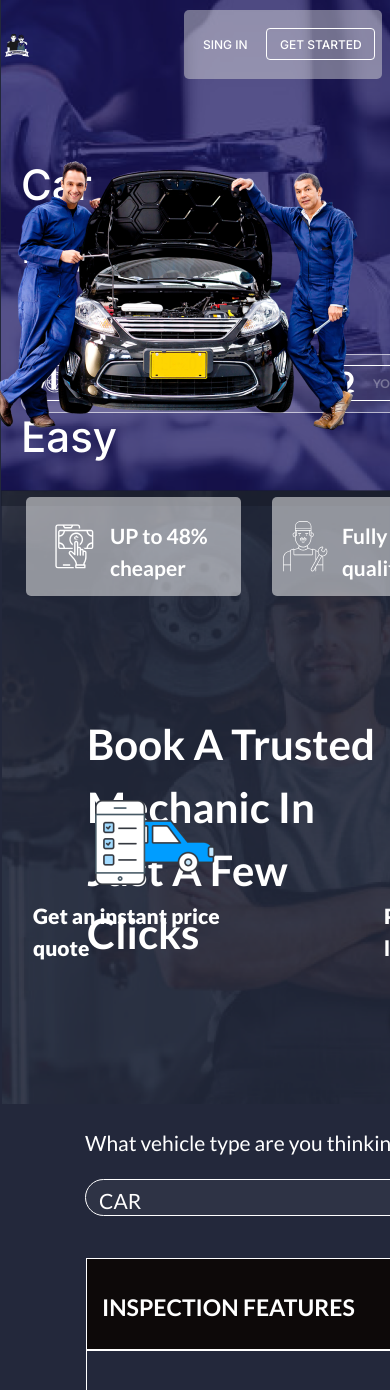
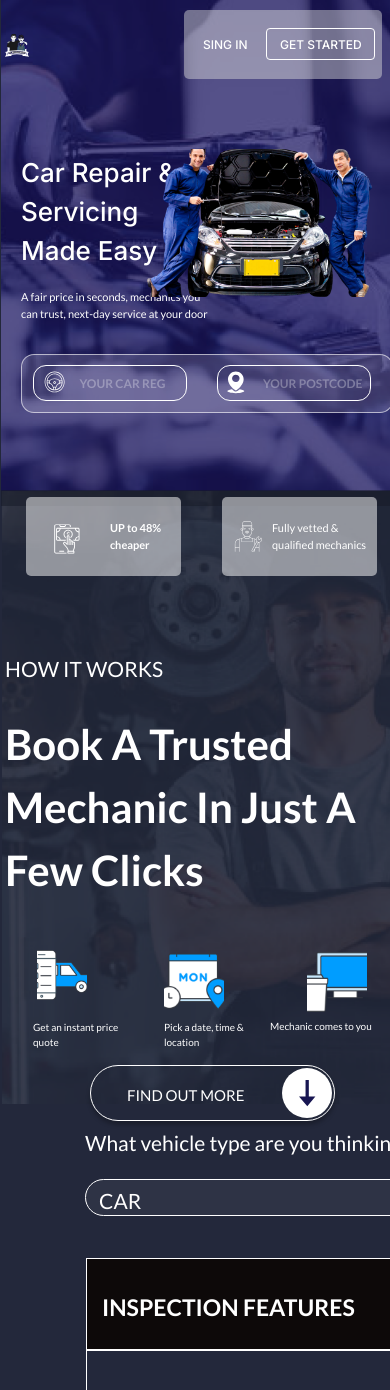
Before and after one commit to nureazambd/car-repair-servicing-made-easy, a React (Create React App) app: page / in a window 390 px wide. Shown: the top 1390 px of the page. Built offline with nearby package versions, Linux system fonts and the light colour scheme.

Commit message:
Home section responsive revisions 1

```diff
--- a/src/components/Home.css
+++ b/src/components/Home.css
@@ -137,17 +137,17 @@
         margin: 0;
       }
       .car-repair-container {
-        position: absolute;
-        top: 0;
-        left: 0;
-        font-size: 42px;
+        /* position: absolute; */
+        top: 0;
+        left: 0;
+        font-size: 26px;
         font-family: var(--font-inter);
       }
       .a-fair-price-container {
         position: absolute;
         top: 136px;
         left: 0;
-        font-size: 15px;
+        font-size: 11px;
       }
       .group-item {
         position: absolute;
@@ -157,7 +157,7 @@
         background-color: rgba(245, 244, 255, 0.17);
         border: 1px solid rgba(255, 255, 255, 0.6);
         box-sizing: border-box;
-        width: 572px;
+        width: 372px;
         height: 59px;
       }
       .your-car-reg {
@@ -176,7 +176,7 @@
         border-radius: var(--br-smi);
         border: 1px solid var(--color-white);
         box-sizing: border-box;
-        width: 254.1px;
+        width: 154.1px;
         height: 36.7px;
       }
       .vector-icon {
@@ -223,7 +223,7 @@
       .your-postcode-parent {
         position: absolute;
         top: 211.5px;
-        left: 305.6px;
+        left: 195.6px;
         width: 254.1px;
         height: 36.7px;
         color: var(--color-gray-100);
@@ -238,7 +238,7 @@
       }
       .ellipse-div {
         position: absolute;
-        top: 364px;
+        top: 764px;
         left: 602px;
         border-radius: 50%;
         background-color: rgba(10, 8, 48, 0.51);
@@ -248,9 +248,9 @@
       .pngwing-1-icon {
         position: absolute;
         top: 149px;
-        right: 21px;
-        width: 390px;
-        height: 288px;
+        right: 11px;
+        width: 240px;
+        height: 148px;
         object-fit: cover;
       }
       .frame-child2 {
@@ -267,24 +267,25 @@
         left: 0;
         border-radius: var(--br-8xs);
         background-color: var(--color-gray-200);
-        width: 215.2px;
-        height: 98.7px;
+        width: 155.2px;
+        height: 78.7px;
       }
       .up-to-48-container {
         position: absolute;
         top: 0;
         left: 57.7px;
         font-weight: 600;
+        font-size: 11px;
         display: inline-block;
-        width: 105px;
-        height: 52.5px;
+        width: 100%;
+        /* height: 52.5px; */
       }
       .group-child3 {
         position: absolute;
         top: 4.2px;
         left: 0;
-        width: 45.1px;
-        height: 45.1px;
+        width: 30.1px;
+        height: 30.1px;
       }
       .up-to-48-cheaper-parent {
         position: absolute;
@@ -304,12 +305,13 @@
       .group-child4 {
         border-radius: var(--br-8xs);
         background-color: var(--color-gray-200);
-        width: 272.9px;
+        width: 155.2px;
+        height: 78.7px;
       }
       .vector-icon2 {
         position: absolute;
-        height: 97.9%;
-        width: 17.98%;
+        height: 31.1px;
+        width: 31.1px;
         top: 1.9%;
         right: 82.02%;
         bottom: 0.19%;
@@ -321,8 +323,9 @@
       .fully-vetted-container {
         position: absolute;
         top: 0;
-        left: 58.8px;
-        font-weight: 600;
+        left: 38.8px;
+        font-weight: 500;
+        font-size: 11px;
         display: inline-block;
         width: 192.1px;
         height: 52.5px;
@@ -340,7 +343,7 @@
       .rectangle-container {
         position: absolute;
         top: 0;
-        left: 245.6px;
+        left: 195.6px;
         width: 272.9px;
         height: 98.7px;
       }
@@ -348,12 +351,13 @@
         left: 0;
         border-radius: var(--br-8xs);
         background-color: var(--color-gray-200);
-        width: 206.8px;
+        width: 155.2px;
+        height: 78.7px;
       }
       .vector-icon3 {
         position: absolute;
-        height: 85.9%;
-        width: 24%;
+        height: 31.1px;
+        width: 31.1px;
         top: 8%;
         right: 76%;
         bottom: 6.1%;
@@ -365,8 +369,9 @@
       .same-or-next-container {
         position: absolute;
         top: 0;
-        left: 59.8px;
-        font-weight: 600;
+        left: 49.8px;
+        font-weight: 500;
+        font-size: 11px;
         display: inline-block;
         width: 128.1px;
         height: 52.5px;
@@ -384,7 +389,7 @@
       .group-div {
         position: absolute;
         top: 0;
-        left: 765.2px;
+        left: 395.2px;
         width: 206.8px;
         height: 98.7px;
       }
@@ -392,12 +397,13 @@
         left: 0;
         border-radius: var(--br-8xs);
         background-color: var(--color-gray-200);
-        width: 185.8px;
+        width: 155.2px;
+        height: 78.7px;
       }
       .group-icon1 {
         position: absolute;
-        height: 85.9%;
-        width: 30.68%;
+        height: 31.1px;
+        width: 31.1px;
         top: 5.9%;
         right: 69.32%;
         bottom: 8.19%;
@@ -410,7 +416,8 @@
         position: absolute;
         top: 0;
         left: 58.8px;
-        font-weight: 600;
+        font-weight: 500;
+        font-size: 11px;
         display: inline-block;
         width: 88.2px;
         height: 52.5px;
@@ -428,53 +435,54 @@
       .rectangle-parent1 {
         position: absolute;
         top: 0;
-        left: 549px;
+        left: 589px;
         width: 185.8px;
         height: 98.7px;
       }
       .group-parent {
         top: 497px;
         left: 26px;
-        width: 100%;
+        /* width: 100%; */
       }
       .book-a-trusted,
       .how-it-works1 {
         position: absolute;
         top: 653px;
-        left: 432px;
+        left: 5px;
       }
       .book-a-trusted {
         top: 713px;
-        left: 87px;
+        left: 5px;
         font-size: var(--font-size-23xl);
       }
       .image-16-icon {
         position: absolute;
         top: 0;
-        left: 77px;
-        width: 103px;
-        height: 85px;
+        left: 0px;
+        width: 60px;
+        height: 60px;
         object-fit: cover;
       }
       .pick-a-date {
         position: absolute;
-        top: 100px;
-        left: 0;
-        font-weight: 900;
+        top: 70px;
+        left: 0;
+        font-weight: 500;
+        font-size: 10px;
       }
       .image-15-icon,
       .image-16-parent {
         position: absolute;
-        top: 800px;
-        left: 384px;
-        width: 257px;
+        top: 950px;
+        left: 164px;
+        width: 100px;
         height: 125px;
       }
       .image-15-icon {
         top: 0;
-        left: 62px;
-        width: 120px;
-        height: 85px;
+        left: 4px;
+        width: 50px;
+        height: 50px;
         object-fit: cover;
       }
       .image-15-parent,
@@ -482,32 +490,34 @@
         position: absolute;
         top: 1px;
         left: 0;
-        width: 244px;
-        height: 125px;
+        width: 100px;
+        height: 25px;
       }
       .image-17-icon {
-        top: 0;
-        left: 57px;
-        width: 108px;
-        height: 87px;
+        top: 3px;
+        left: 37px;
+        width: 60px;
+        height: 60px;
         object-fit: cover;
       }
       .mechanic-comes-to {
         position: absolute;
-        top: 101px;
-        left: 0;
-        font-weight: 900;
+        top: 70px;
+        left: 0;
+        font-weight: 500;
+        font-size: 10px;
       }
       .group-container,
       .image-17-parent {
         position: absolute;
         top: 0;
-        left: 737px;
+        left: 237px;
         width: 221px;
         height: 126px;
+
       }
       .group-container {
-        top: 799px;
+        top: 949px;
         left: 33px;
         width: 958px;
       }
@@ -537,8 +547,8 @@
       }
       .find-out-more-parent {
         position: absolute;
-        top: 960px;
-        left: 390px;
+        top: 1035px;
+        left: 90px;
         width: 245px;
         height: 56px;
         font-size: var(--font-size-mini);
@@ -2559,7 +2569,7 @@
         top: 800px;
         left: 384px;
         width: 257px;
-        height: 125px;
+        height: 25px;
       }
       .image-15-icon {
         top: 0;
@@ -2585,7 +2595,7 @@
       }
       .mechanic-comes-to {
         position: absolute;
-        top: 101px;
+        top: 1px;
         left: 0;
         font-weight: 900;
       }
@@ -2594,8 +2604,8 @@
         position: absolute;
         top: 0;
         left: 737px;
-        width: 221px;
-        height: 126px;
+        width: 257px;
+        height: 25px;
       }
       .group-container {
         top: 799px;
--- a/src/components/Home.jsx
+++ b/src/components/Home.jsx
@@ -66,7 +66,7 @@ export default function Home() {
       <div className="frame-child2" />
 
 
-      <div className=''>
+
 
       <div className="group-parent custom-container">
         <div className="rectangle-group">
@@ -111,7 +111,7 @@ export default function Home() {
         </div>
       </div>
 
-      </div>
+
 
       <div className='custom-container'>
       <div className="how-it-works1 custom-container">HOW IT WORKS</div>
```
